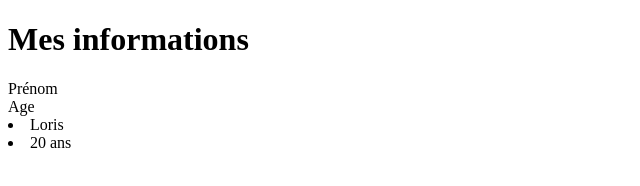
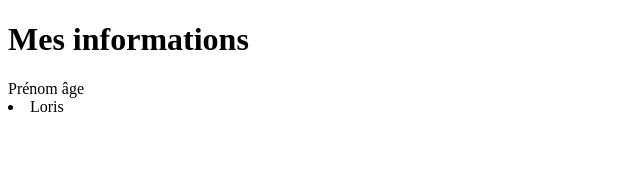
Before and after one commit to lorisboudefoua/lorisboudefoua.github.io, a plain HTML site: page index.html in a window 1280 px wide. Shown: the whole page, without its empty margins (0-640 px from the left). Drawn offline with Linux system fonts and the light colour scheme.

Commit message:
adding correction

```diff
--- a/index.html
+++ b/index.html
@@ -6,9 +6,9 @@
   </head>
   <body>
     <h1>Mes informations</h1>
-    <table>Prénom</table> <table>Age</table>
+    <table>Prénom âge</table>
     <li>Loris</li>
-    <li>20 ans</li>
+
 
   </body>
 </html>
```
